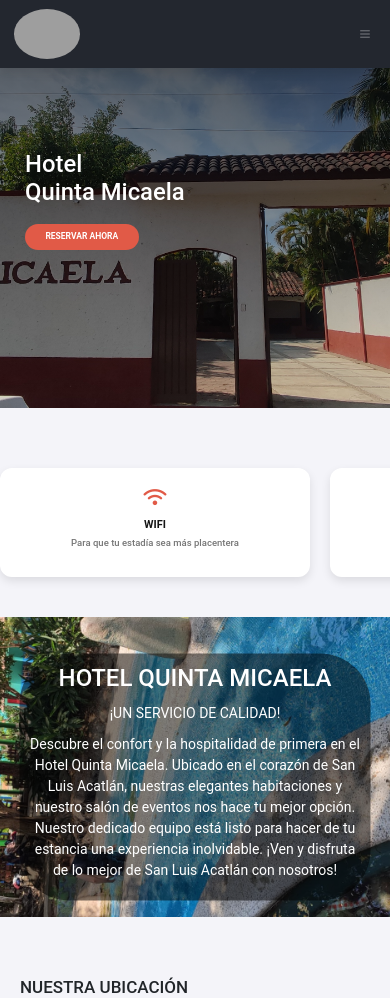
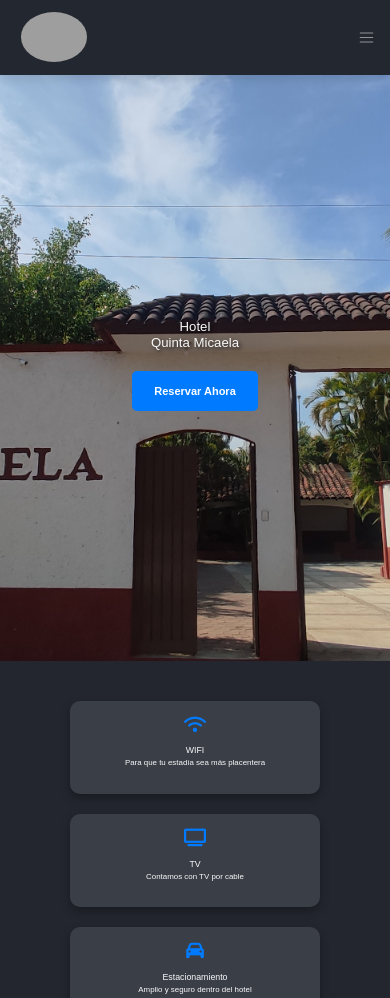
Before and after one commit to OSCARCH2002/hotel, a PHP site: page /hotel/ in a window 390 px wide. Shown: the top 998 px of the page. Run offline with PHP 8.4, Linux system fonts and the light colour scheme; some libraries are stand-ins or nearby versions; grey boxes are pictures that could not be loaded.

Commit message:
Rediseño pagina inicial

```diff
--- a/css/style.css
+++ b/css/style.css
@@ -64,7 +64,7 @@
 }
 
 .banner {
-    background-image: linear-gradient(to bottom, rgba(0, 0, 0, 0.7), transparent), url('../images/main.jpg');
+    background-image: linear-gradient(to bottom, rgba(0, 0, 0, 0.7), transparent), url('../images/banner.jpg');
     height: 60rem;
     background-size: cover;
     background-position: center;
--- /dev/null
+++ b/css/style_main.css
@@ -0,0 +1,457 @@
+* {
+    margin: 0;
+    padding: 0;
+    box-sizing: border-box;
+}
+
+body {
+    font-family: 'Arial', sans-serif;
+    line-height: 1.6;
+    color: #f8f9fa;
+    background-color: #23262F;
+}
+
+/* ========================= */
+/* Estilos del Banner       */
+/* ========================= */
+.banner {
+    background: url('../images/banner.jpg') no-repeat center center/cover;
+    height: 100vh;
+    display: flex;
+    justify-content: center;
+    align-items: center;
+    text-align: center;
+    position: relative;
+    overflow: hidden;
+}
+
+.content-banner h2 {
+    font-size: 3rem;
+    margin-bottom: 20px;
+    text-shadow: 2px 2px 4px rgba(0, 0, 0, 0.7);
+}
+
+.btn {
+    padding: 12px 24px;
+    background-color: #007bff;
+    color: white;
+    text-decoration: none;
+    border-radius: 5px;
+    transition: background-color 0.3s, transform 0.3s;
+    font-weight: bold;
+    border: 2px solid transparent;
+}
+
+.btn:hover {
+    background-color: #0056b3;
+    transform: translateY(-2px);
+    border: 2px solid #0056b3;
+}
+
+/* ========================= */
+/* Estilos de Características */
+/* ========================= */
+.container-features {
+    display: flex;
+    flex-wrap: wrap;
+    justify-content: space-around;
+    padding: 50px 20px;
+}
+
+.card-feature {
+    flex: 1 1 200px;
+    text-align: center;
+    margin: 20px;
+    padding: 20px;
+    background-color: #3a3f47;
+    border-radius: 10px;
+    transition: transform 0.3s, box-shadow 0.3s;
+    box-shadow: 0 4px 10px rgba(0, 0, 0, 0.3);
+    min-width: 250px;
+}
+
+.card-feature:hover {
+    transform: scale(1.05);
+    box-shadow: 0 8px 20px rgba(0, 0, 0, 0.5);
+}
+
+.card-feature i {
+    font-size: 2.5rem;
+    margin-bottom: 10px;
+    color: #007bff;
+}
+/* ========================= */
+/* Estilos  */
+.krystal-beach-section {
+    display: flex; /* Usar flexbox para alinear la imagen y el contenido */
+    align-items: flex-start; /* Alinear el contenido en la parte superior */
+    padding: 50px 20px; /* Espaciado alrededor de la sección */
+    color: #f8f9fa; /* Color de texto claro */
+}
+
+.krystal-beach-section img {
+    flex: 0 0 20%; /* La imagen ocupa el 20% de la sección en pantallas grandes */
+    max-width: 52%; /* Asegurarse de que la imagen no exceda el contenedor */
+    border-radius: 10px; /* Bordes redondeados */
+    box-shadow: 0 4px 10px rgba(0, 0, 0, 0.3); /* Sombra para la imagen */
+}
+
+.krystal-beach-content {
+    flex: 1; /* El contenido ocupa el resto de la sección */
+    padding: 20px; /* Espaciado interno */
+    text-align: left; /* Alinear texto a la izquierda */
+}
+
+.krystal-beach-content h2 {
+    font-size: 2.5rem; /* Tamaño de fuente para el título */
+    margin-bottom: 15px; /* Espacio debajo del título */
+    color: #007bff; /* Color del título */
+}
+
+.krystal-beach-content p {
+    margin-bottom: 15px; /* Espacio entre párrafos */
+    line-height: 1.6; /* Espaciado entre líneas */
+}
+
+/* ========================= */
+/* Media Queries para Responsividad */
+/* ========================= */
+@media (max-width: 768px) {
+    .krystal-beach-section {
+        flex-direction: column; /* Cambiar a columna en pantallas pequeñas */
+        text-align: center; /* Centrar texto en pantallas pequeñas */
+        padding: 20px; /* Reducir el padding en pantallas pequeñas */
+    }
+
+    .krystal-beach-section img {
+        flex: 0 0 50%; /* La imagen ocupa el 50% en pantallas pequeñas */
+        max-width: 100%; /* Asegurarse de que la imagen no exceda el contenedor */
+        margin-bottom: 20px; /* Espacio entre la imagen y el contenido */
+    }
+
+    .krystal-beach-content {
+        flex: 0 0 50%; /* El contenido ocupa el 50% en pantallas pequeñas */
+        padding: 0; /* Eliminar espaciado interno en pantallas pequeñas */
+    }
+
+    .krystal-beach-content h2 {
+        font-size: 1.8rem; /* Reducir el tamaño del título en pantallas pequeñas */
+    }
+
+    .krystal-beach-content p {
+        font-size: 1rem; /* Reducir el tamaño del texto en pantallas pequeñas */
+    }
+}
+
+/* ========================= */
+/* Estilos de Información     */
+/* ========================= */
+.info-container {
+    display: flex;
+    flex-wrap: wrap;
+ justify-content: space-between;
+    padding: 50px 20px;
+}
+
+.info {
+    flex: 1 1 300px;
+    margin: 20px;
+    padding: 20px;
+    border-radius: 10px;
+}
+
+.map-container {
+    flex: 1 1 300px;
+    margin: 20px;
+    height: 400px;
+}
+
+#map {
+    width: 100%;
+    height: 100%;
+    border-radius: 10px;
+}
+
+/* ========================= */
+/* Estilos de Galería       */
+/* ========================= */
+.gallery {
+    display: grid;
+    grid-template-columns: repeat(4, 1fr);
+    grid-template-rows: repeat(2, 30rem);
+    gap: 1.5rem;
+    margin-bottom: 3rem;
+}
+
+.gallery img {
+    width: 100%;
+    height: 100%;
+    object-fit: cover;
+}
+
+.gallery-img-3 {
+    grid-column: 2 / 4;
+    grid-row: 1 / 3;
+}
+
+/* ========================= */
+/* Estilos de Blogs         */
+/* ========================= */
+.container.blogs {
+    padding: 50px 20px;
+}
+
+.card-blog {
+    position: relative;
+    overflow: hidden;
+    border-radius: 10px;
+    box-shadow: 0 2px 10px rgba(0, 0, 0, 0.1);
+}
+
+.card-blog img {
+    width: 100%;
+    border-radius: 10px;
+}
+
+.overlay {
+    position: absolute;
+    top: 0;
+    left: 0;
+    right: 0;
+    bottom: 0;
+    background: rgba(0, 0, 0, 0.7);
+    color: white;
+    opacity: 0;
+    transition: opacity 0.3s;
+    display: flex;
+    justify-content: center;
+    align-items: center;
+    text-align: center;
+}
+
+.card-blog:hover .overlay {
+    opacity: 1;
+}
+
+/* ========================= */
+/* Estilos de Pie de Página  */
+/* ========================= */
+.footer {
+    background-color: #1c1f24;
+    color: #ffffff;
+    text-align: center;
+    padding: 20px;
+    position: relative;
+    bottom: 0;
+    width: 100%;
+}
+
+.footer p {
+    margin: 5px 0;
+}
+
+/* ========================= */
+/* Estilos de Formularios    */
+/* ========================= */
+.form-container {
+    background-color: #343a40;
+    padding: 30px;
+    border-radius: 10px;
+    box-shadow: 0 4px 10px rgba(0, 0, 0, 0.3);
+}
+
+.form-container input,
+.form-container textarea {
+    width: 100%;
+    padding: 10px;
+    margin: 10px 0;
+    border: 1px solid #007bff;
+    border-radius: 5px;
+    background-color: #23262F;
+    color: #ffffff;
+}
+
+.form-container input:focus,
+.form-container textarea:focus {
+    border-color: #0056b3;
+    outline: none;
+}
+
+.form-container button {
+    background-color: #007bff;
+    color: white;
+    padding: 10px 20px;
+    border: none;
+    border-radius: 5px;
+    cursor: pointer;
+    transition: background-color 0.3s;
+}
+
+.form-container button:hover {
+    background-color: #0056b3;
+}
+
+/* ========================= */
+/* Estilos de Testimonios    */
+/* ========================= */
+.card-blog {
+    background-color: #23262F; /* Color de fondo */
+    padding: 20px;
+    border-radius: 10px;
+    box-shadow: 0 4px 10px rgba(0, 0, 0, 0.3);
+    margin: 20px;
+    text-align: center;
+    display: flex;
+    flex-direction: column;
+    height: 100%; /* Asegura que la tarjeta ocupe toda la altura del contenedor */
+}
+
+.card-blog img {
+    max-width: 100%; /* Asegura que la imagen no exceda el contenedor */
+    border-radius: 10px; /* Bordes redondeados para la imagen */
+}
+
+.card-body {
+    flex-grow: 1; /* Permite que el cuerpo de la tarjeta crezca */
+}
+
+.card-blog h2, .card-blog h3 {
+    color: #17a2b8; /* Color de los títulos */
+}
+
+.card-blog p {
+    font-style: italic;
+    color: #e9ecef; /* Color de texto claro */
+}
+
+/* Asegura que las columnas tengan la misma altura y se separen adecuadamente en móviles */
+.row {
+    display: flex;
+    flex-wrap: wrap; /* Permite que las tarjetas se envuelvan */
+    gap: 20px; /* Espacio entre las tarjetas */
+}
+
+/* Ajustes para móviles */
+@media (max-width: 768px) {
+    .card-blog {
+        margin: 10px; /* Reduce el margen en móviles */
+    }
+}
+
+/* ========================= */
+/* Media Queries para Responsividad */
+/* ========================= */
+@media (max-width: 768px) {
+    .banner {
+        height: 70vh;
+    }
+
+    .content-banner h2 {
+        font-size: 2rem;
+    }
+
+    .info-container {
+        flex-direction: column;
+    }
+
+    .map-container {
+        height: 300px;
+    }
+
+    .gallery img {
+        max-width: 100%;
+    }
+
+    .container-features {
+        padding: 30px 10px; /* Reducir el padding en móviles */
+    .card-feature {
+        flex: 1 1 100%; /* Las tarjetas ocupan el 100% en móviles */
+        margin: 10px 0; /* Espaciado vertical en móviles */
+        padding: 15px; /* Reducir el padding para que se vea mejor en móviles */
+    }
+
+    .card-feature i {
+        font-size: 2rem; /* Tamaño de icono más pequeño en móviles */
+    }
+
+    .card-feature h5 {
+        font-size: 1.25rem; /* Tamaño de fuente más pequeño para el título en móviles */
+    }
+
+    .card-feature p {
+        font-size: 0.9rem; /* Tamaño de fuente más pequeño para la descripción en móviles */
+    }
+
+    .krystal-beach-section {
+        flex-direction: column; /* Cambiar a columna en pantallas pequeñas */
+        text-align: center; /* Centrar texto en pantallas pequeñas */
+        padding: 20px; /* Reducir el padding en pantallas pequeñas */
+    }
+
+    .krystal-beach-section img {
+        margin-bottom: 20px; /* Espacio entre la imagen y el contenido */
+        flex: 0 0 80%; /* La imagen ocupa el 80% en pantallas pequeñas */
+        max-width: 80%; /* Asegurarse de que la imagen no exceda el contenedor */
+    }
+
+    .krystal-beach-content {
+        padding: 0; /* Eliminar espaciado interno en pantallas pequeñas */
+    }
+
+    .krystal-beach-content h2 {
+        font-size: 1.8rem; /* Reducir el tamaño del título en pantallas pequeñas */
+    }
+
+    .krystal-beach-content p {
+        font-size: 1rem; /* Reducir el tamaño del texto en pantallas pequeñas */
+    }
+
+    .footer {
+        padding: 15px; /* Reducir el padding en el pie de página */
+    }
+}
+
+@media (max-width: 576px) {
+    .content-banner h2 {
+        font-size: 1.5rem;
+    }
+
+    .btn {
+        padding: 10px 20px;
+    }
+
+    .card-feature {
+        flex: 1 1 100%;
+    }
+}
+
+@media (max-width: 1200px) {
+    .container-features {
+        flex-direction: column;
+        align-items: center;
+    }
+
+    .card-feature {
+        flex: 1 1 90%;
+    }
+}
+
+@media (max-width: 992px) {
+    .header h1 {
+        font-size: 2rem;
+    }
+
+    .navbar a {
+        padding: 8px 12px;
+    }
+}
+
+@media (max-width: 768px) {
+    html {
+        font-size: 55%;
+    }
+
+    .gallery {
+        grid-template-rows: repeat(2, 15rem);
+    }
+}}
--- a/index.php
+++ b/index.php
@@ -7,7 +7,7 @@
     <meta http-equiv="X-UA-Compatible" content="IE=edge" />
     <meta name="viewport" content="width=device-width, initial-scale=1.0" />
     <title>Micaela</title>
-    <link rel="stylesheet" href="./css/style.css">
+    <link rel="stylesheet" href="./css/style_main.css">
 
     <link rel="stylesheet" href="https://unpkg.com/leaflet@1.7.1/dist/leaflet.css" />
 </head>
@@ -168,10 +168,8 @@
                 </a>
             </div>
         </div>
-
     </div>
 </section>
-
 
 
     </main>
```
Also changed, not shown: images/banner.jpg (renamed from images/main.jpg). Lines whose indentation alone changed are shown as unchanged.
